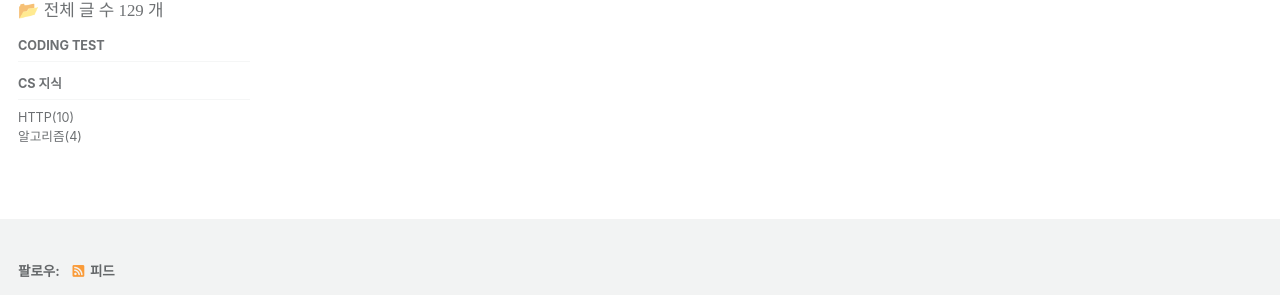
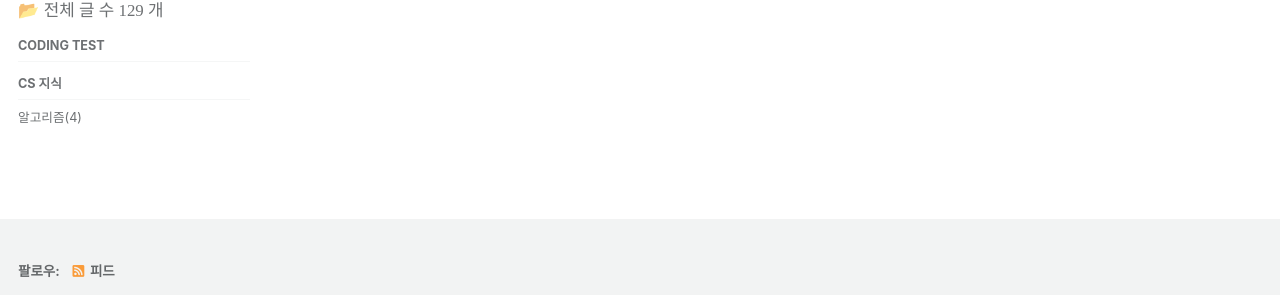
Before and after one commit to idkim97/idkim97.github.io, a Jekyll site: the page built from _pages/categories/category-dataStructure.md, in a window 1280 px wide and 989 px high. Shown: the part 639-934 px from the top of the window. Built offline with Jekyll 4.4.1, drawn with Linux system fonts in a browser that asks for light colours; cached includes are drawn as plain includes; some web fonts are replaced.

Commit message:
사이드바 카테고리 수정

```diff
--- a/_includes/nav_list_main
+++ b/_includes/nav_list_main
@@ -22,8 +22,8 @@
         <span class="nav__sub-title">CS 지식</span>
             <ul>
                 {% for category in site.categories %}
-                    {% if category[0] == "HTTP" %}
-                        <li><a href="/categories/http" class="">HTTP({{category[1].size}})</a></li>
+                    {% if category[0] == "HttpProtocol" %}
+                        <li><a href="/categories/httpProtocol" class="">HTTP({{category[1].size}})</a></li>
                     {% endif %}
                 {% endfor %}
             </ul>
--- a/_pages/categories/category-dataStructure.md
+++ b/_pages/categories/category-dataStructure.md
@@ -6,5 +6,5 @@
 sidebar_main: true
 ---
 
-{% assign posts = site.categories.['DataStructure'] %}
+{% assign posts = site.categories.DataStructure %}
 {% for post in posts %} {% include archive-single2.html type=page.entries_layout %} {% endfor %}
```
Also changed, not shown: _pages/categories/category-algorithm.md (renamed from _pages/categories/categoty-algorithm.md, +1 -1 lines), _pages/categories/category-designPattern.md (+1 -1 lines), _pages/categories/category-network.md (+1 -1 lines), 4 other files.
